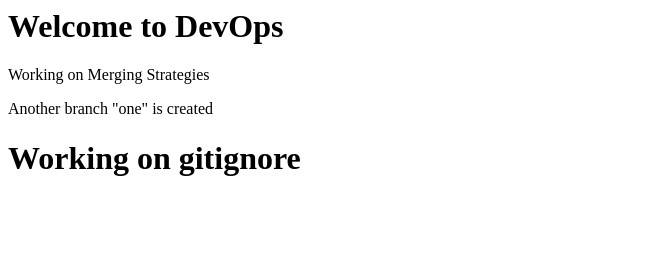
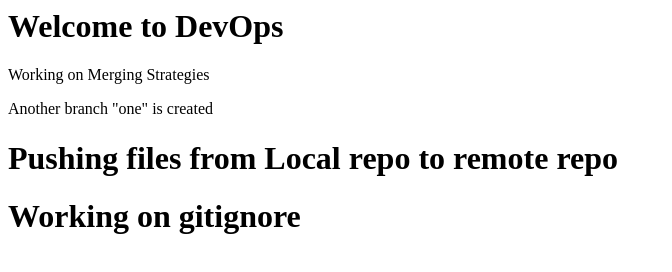
Before and after one commit to NaveenAWSDevOps/Training, a plain HTML site: page index.html in a window 1280 px wide. Shown: the whole page, without its empty margins (0-672 px from the left). Drawn offline with Linux system fonts and the light colour scheme.

Commit message:
pushing files to remote repo

```diff
--- a/index.html
+++ b/index.html
@@ -6,6 +6,8 @@
 <p> Working on Merging Strategies </p>
 <p> Another branch "one" is created </p>
 
+<h1> Pushing files from Local repo to remote repo</h1>
+
 <h1> Working on gitignore </h1>
 </body>
 </html>
```
